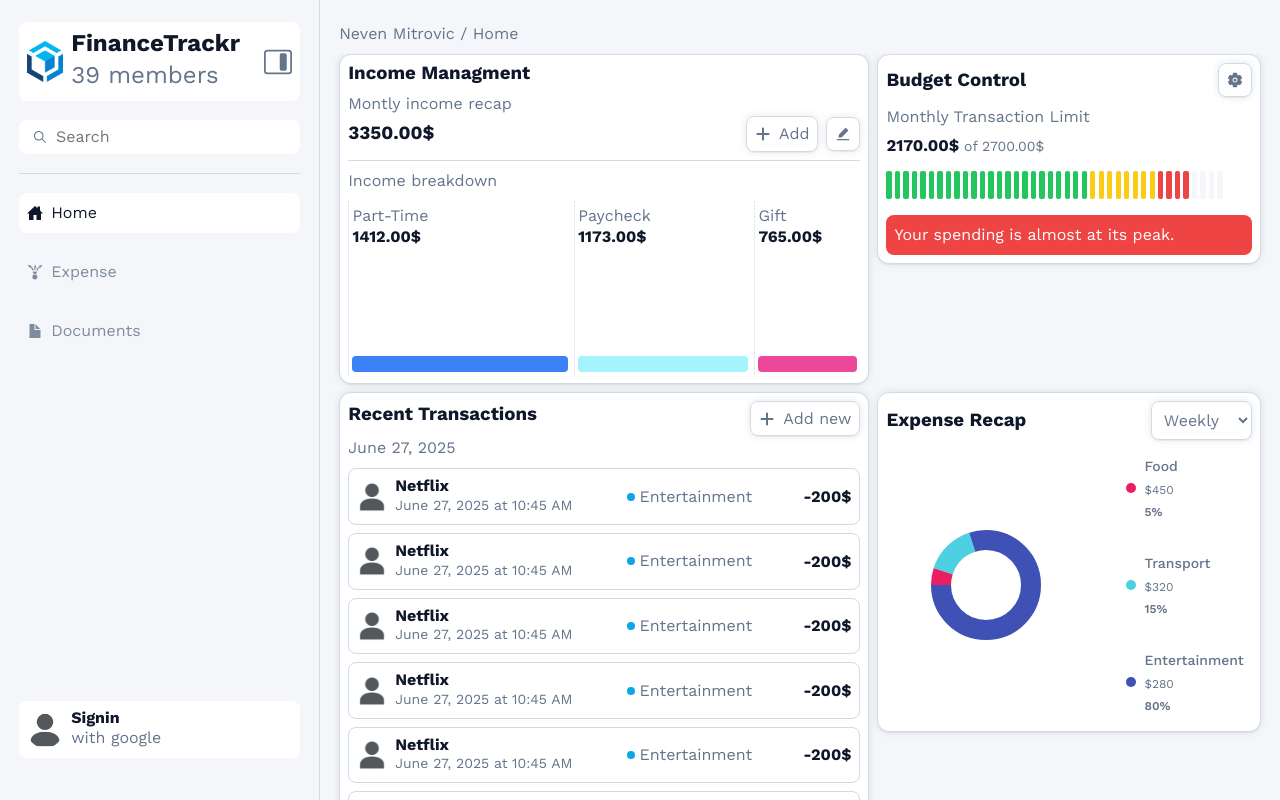
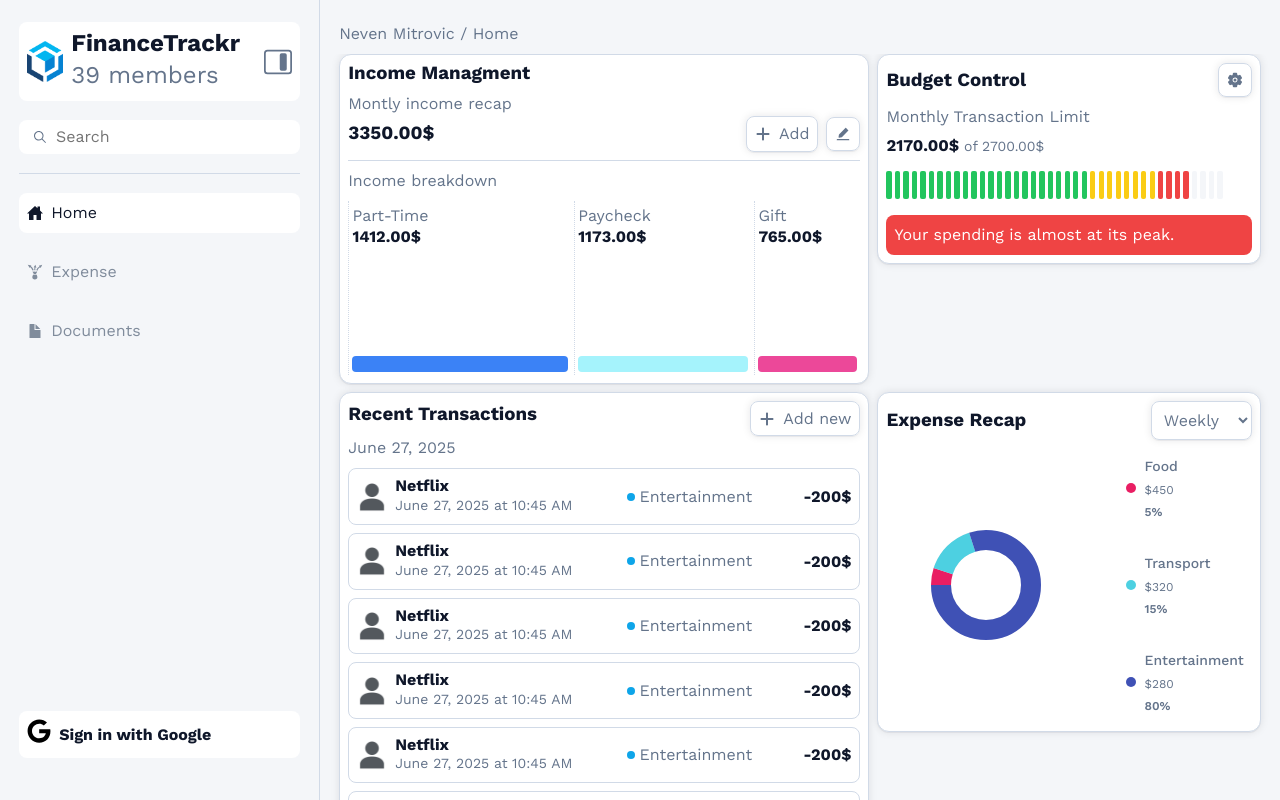
Before and after one commit to nevenmitrovic/financetrackr, a React (Vite) app: page / in a window 1280 px wide. Built offline with nearby package versions, Linux system fonts and the light colour scheme; no server answers.

Commit message:
lazy loading of the dashboard page

```diff
--- a/package.json
+++ b/package.json
@@ -14,6 +14,7 @@
     "@types/node": "^24.0.3",
     "@types/react": "^18.3.23",
     "@types/react-dom": "^18.3.7",
+    "@types/react-spinner": "^0.2.4",
     "@vitejs/plugin-react": "^4.4.1",
     "eslint": "^9.25.0",
     "eslint-plugin-react-hooks": "^5.2.0",
@@ -27,9 +28,12 @@
     "@supabase/auth-ui-react": "^0.4.7",
     "@supabase/auth-ui-shared": "^0.1.8",
     "@supabase/supabase-js": "^2.50.5",
+    "i": "^0.3.7",
+    "npm": "^11.4.2",
     "react": "^18.2.0",
     "react-dom": "^18.2.0",
     "react-icons": "^5.5.0",
-    "react-router-dom": "^7.6.2"
+    "react-router-dom": "^7.6.2",
+    "react-spinners": "^0.17.0"
   }
 }
--- a/src/App.tsx
+++ b/src/App.tsx
@@ -1,13 +1,7 @@
-import { Routes, Route } from 'react-router-dom'
-
-import Dashboard from '@/pages/Dashboard'
+import Router from '@/components/common/router/Router'
 
 function App() {
-	return (
-		<Routes>
-			<Route index element={<Dashboard />} />
-		</Routes>
-	)
+	return <Router />
 }
 
 export default App
--- /dev/null
+++ b/src/components/common/loading/Loading.tsx
@@ -0,0 +1,13 @@
+import { DotLoader } from 'react-spinners'
+
+import './loading.style.css'
+
+const Loading = () => {
+	return (
+		<div className='loading-container '>
+			<DotLoader size={100} speedMultiplier={2} color='var(--clr-text-primary)' />
+		</div>
+	)
+}
+
+export default Loading
--- /dev/null
+++ b/src/components/common/loading/loading.style.css
@@ -0,0 +1,7 @@
+.loading-container {
+	display: flex;
+	justify-content: center;
+	align-items: center;
+	height: 100vh;
+	width: 100%;
+}
--- /dev/null
+++ b/src/components/common/router/Router.tsx
@@ -0,0 +1,18 @@
+import { Suspense, lazy } from 'react'
+import { Routes, Route } from 'react-router-dom'
+
+import Loading from '@/components/common/loading/Loading'
+
+const Dashboard = lazy(() => import('@/pages/Dashboard'))
+
+const Router = () => {
+	return (
+		<Suspense fallback={<Loading />}>
+			<Routes>
+				<Route index element={<Dashboard />} />
+			</Routes>
+		</Suspense>
+	)
+}
+
+export default Router
--- a/src/components/sidebar/profile-card/ProfileCard.tsx
+++ b/src/components/sidebar/profile-card/ProfileCard.tsx
@@ -2,8 +2,7 @@ import { useEffect, useRef, useState } from 'react'
 import { useSidebarContext } from '@/contexts/SidebarContext'
 import { CgArrowsV } from 'react-icons/cg'
 import { supabaseClient } from '@/services/supabaseClient'
-import { Auth } from '@supabase/auth-ui-react'
-import { ThemeSupa } from '@supabase/auth-ui-shared'
+import { FaGoogle } from 'react-icons/fa'
 
 import avatar from '@/assets/images/avatar.png'
 import './profile-card.style.css'
@@ -24,14 +23,6 @@ const ProfileCard = () => {
 		if (profileCardRef.current && !profileCardRef.current.contains(event.target as Node)) {
 			setOpenDropdown(false)
 		}
-	}
-	async function handleSignInWithGoogle(response: any) {
-		const { data, error } = await supabaseClient.auth.signInWithIdToken({
-			provider: 'google',
-			token: response.credential,
-		})
-
-		if (!error) setSe
 	}
 
 	useEffect(() => {
@@ -69,14 +60,11 @@ const ProfileCard = () => {
 					})
 				}
 			>
-				<img
-					className={`avatar ${!open ? 'margin-auto' : ''}`}
-					src={avatar}
-					alt='financetrackr logo'
-				/>
+				<div className={`avatar ${!open ? 'margin-auto' : ''}`}>
+					<FaGoogle size={24} />
+				</div>
 				<div className={`profile-card-title ${!open ? 'hidden' : ''}`}>
-					<h3>Signin</h3>
-					<p>with google</p>
+					<h3>Sign in with Google</h3>
 				</div>
 			</div>
 		)
```
Also changed, not shown: 1 other file (tests, documents, lock files or other folders).
